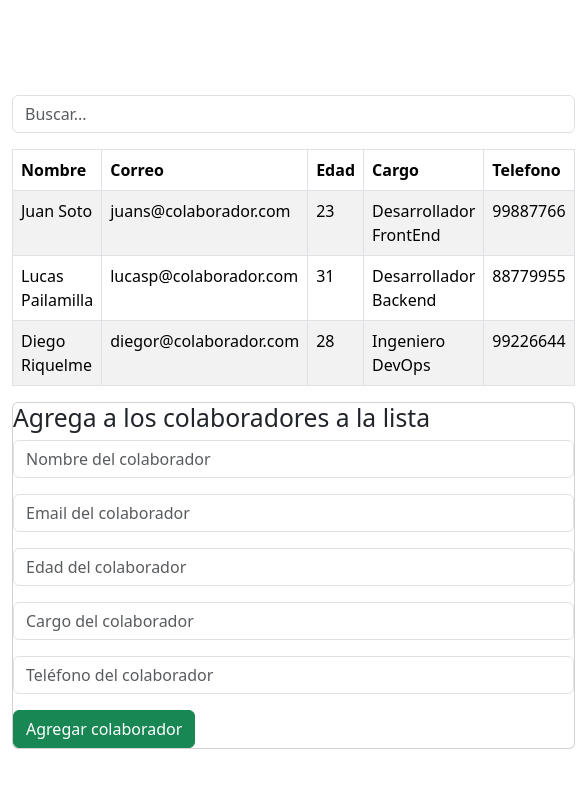
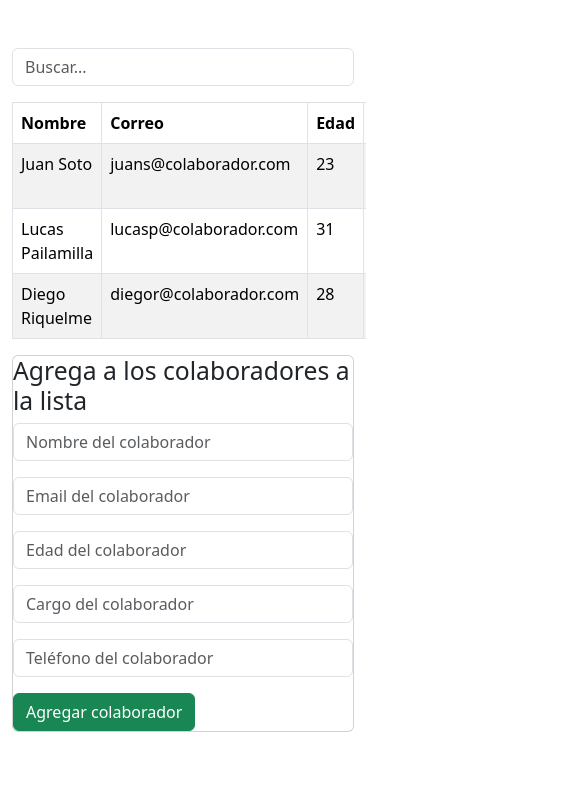
Before and after one commit to rmedinacl/reactd3, a React (Vite) app: page / in a window 390 px wide. Shown: the top 788 px of the page, 585 px wide, since content can reach past the window. Built offline with nearby package versions, Linux system fonts and the light colour scheme.

Commit message:
cambios en responsive

```diff
--- a/src/App.css
+++ b/src/App.css
@@ -1,4 +1,4 @@
-#root {
+/* #root {
   max-width: 1280px;
   margin: 0 auto;
   padding: 2rem;
@@ -58,4 +58,4 @@
   justify-content: center;
   max-width: 1280px;
   margin: 0 auto;
-}
+} */
--- a/src/App.jsx
+++ b/src/App.jsx
@@ -26,14 +26,14 @@ function App() {
   };
 
   return (
-    <Container className="d-flex flex-column ">
-      <Row>
+    <Container className="container mt-5 ">
+      <Row className="col-12">
         <BusquedaCol onSearch={handleSearch} />
       </Row>
-      <Row className="">
+      <Row className="col-12">
         <TableUno searchTerm={searchTerm} data={filteredColaboradores} />
       </Row>
-      <Row>
+      <Row className="col-12">
         <Registro
           handleUser={handleUser}
           setFormErrors={setFormErrors}
--- a/src/index.css
+++ b/src/index.css
@@ -1,4 +1,4 @@
-:root {
+/* :root {
   font-family: Inter, system-ui, Avenir, Helvetica, Arial, sans-serif;
   line-height: 1.5;
   font-weight: 400;
@@ -68,4 +68,4 @@ button:focus-visible {
   button {
     background-color: #f9f9f9;
   }
-}
+} */
```
Also changed, not shown: 1 other file (tests, documents, lock files or other folders).
